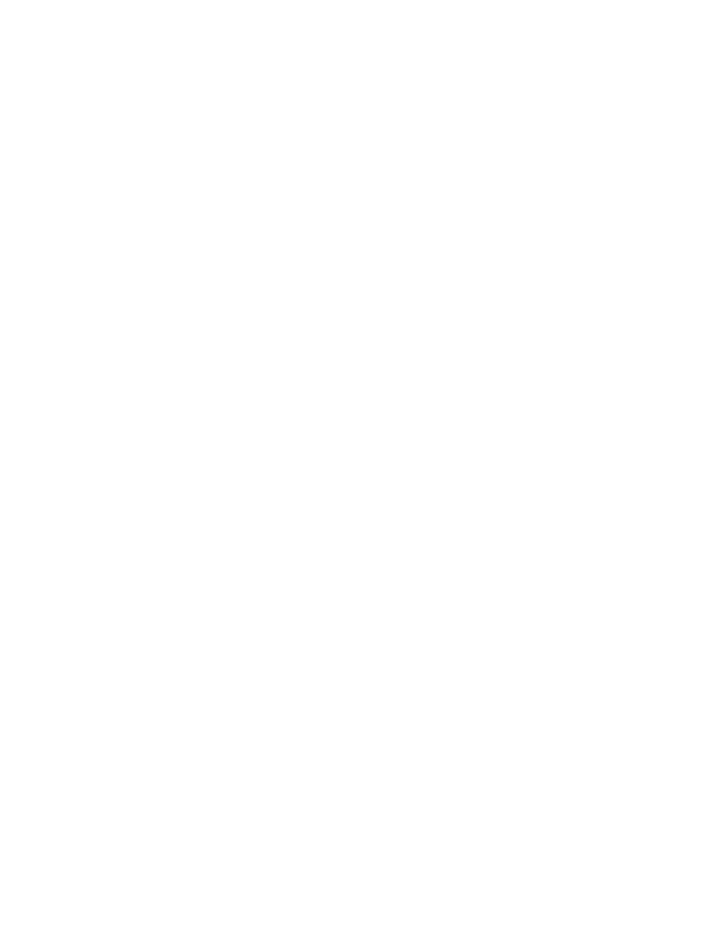
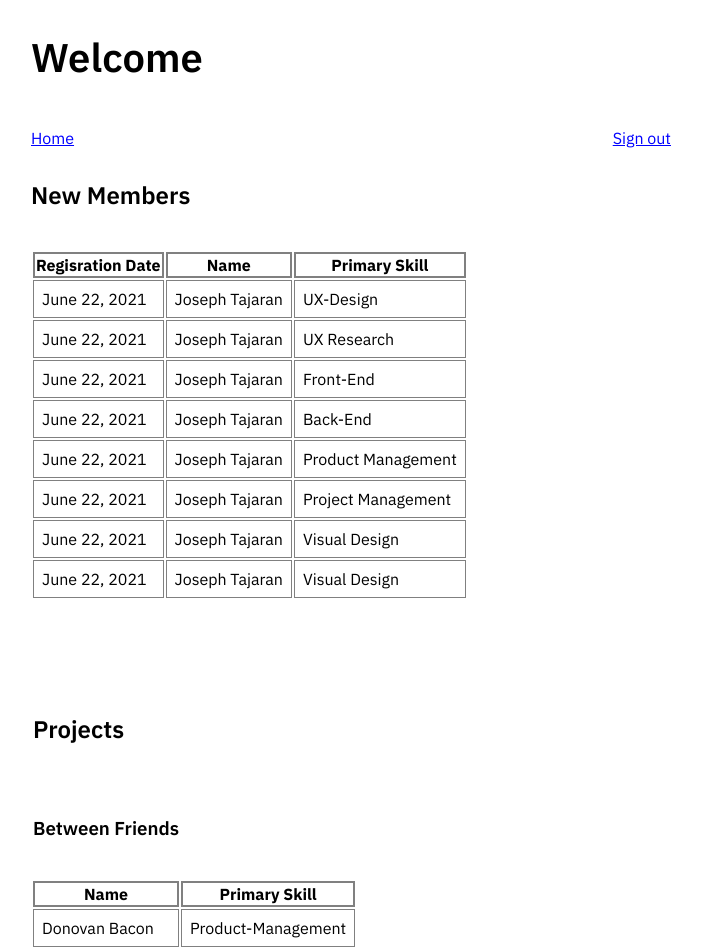
Before and after one commit to code-312/Voma, a React (Create React App) app: page /dashboard in a window 1280 px wide. Shown: the top 948 px of the page, without its empty margins (289-990 px from the left). Before the commit the page ends 800 px from the top, so only its background shows below. Built offline with nearby package versions, Linux system fonts and the light colour scheme.

Commit message:
page finished

```diff
--- a/package.json
+++ b/package.json
@@ -12,7 +12,7 @@
     "react-helmet-async": "^1.0.9",
     "react-router-dom": "^5.2.0",
     "react-scripts": "4.0.3",
-    "styled-components": "^5.3.0",
+    "styled-components": "^5.3.1",
     "web-vitals": "^1.0.1"
   },
   "devDependencies": {
--- a/src/components/App.js
+++ b/src/components/App.js
@@ -3,6 +3,8 @@ import { Switch, Route } from 'react-router-dom';
 import { Helmet, HelmetProvider } from 'react-helmet-async';
 import Home from '../pages/Home';
 import Register from '../pages/Register';
+import Dashboard from '../pages/Dashboard';
+
 
 function App() {
   return (
@@ -22,6 +24,9 @@ function App() {
         <Route path="/register">
           <Register />
         </Route>
+        <Route path="/dashboard">
+          <Dashboard />
+        </Route>
       </Switch>
     </HelmetProvider>
   );
--- /dev/null
+++ b/src/pages/Dashboard.jsx
@@ -0,0 +1,111 @@
+import { React } from 'react';
+import styled from 'styled-components';
+import { Link } from 'react-router-dom';
+
+export default function Dashboard() {
+  const newMembers = [
+    { id: 1, name: 'Joseph Tajaran', skill: 'UX-Design' },
+    { id: 2, name: 'Joseph Tajaran', skill: 'UX Research' },
+    { id: 3, name: 'Joseph Tajaran', skill: 'Front-End' },
+    { id: 4, name: 'Joseph Tajaran', skill: 'Back-End' },
+    { id: 5, name: 'Joseph Tajaran', skill: 'Product Management' },
+    {id: 6, name: 'Joseph Tajaran', skill: 'Project Management' },
+    { id: 7, name: 'Joseph Tajaran', skill: 'Visual Design' },
+    { id: 8, name: 'Joseph Tajaran', skill: 'Visual Design' },
+  ];
+
+  const projectMembers = [
+    { id: 1, name: 'Donovan Bacon', skill: 'Product-Management' },
+    { id: 2, name: 'Rebecca Young', skill: 'Front-End' },
+    { id: 3, name: 'Howard Kier', skill: 'UX Design' },
+  ];
+
+  const StyledSection = styled.section`
+    table td {
+      padding: 0.5rem;
+      margin: 4rem;
+      border: 1px solid gray;
+    }
+
+    table th {
+      padding: 0.5 rem;
+      border: 2px solid gray;
+    }
+
+    width: 50vw;
+    margin: 0 auto;
+
+    h1 {
+      padding: 2rem 0 2rem 0;
+      font-size: 2.5rem;
+      font-weight: 600;
+    }
+
+    h2 {
+      padding: 2rem 0 2rem 0;
+      font-size: 1.5rem;
+      font-weight: 600;
+    }
+    h3 {
+      padding: 2rem 0 2rem 0;
+      font-weight: 600;
+    }
+
+    .sign-out{
+      float: right;
+    }
+  `;
+
+  return (
+    <StyledSection>
+      <h1>Welcome</h1>
+      <div>
+        <Link to="/">Home</Link>
+        <Link className="sign-out" to="/">Sign out</Link>
+      </div>
+      <div className="table-container">
+        <h2>New Members</h2>
+        <table>
+          <thead>
+            <tr>
+              <th>Regisration Date</th>
+              <th>Name</th>
+              <th>Primary Skill</th>
+            </tr>
+          </thead>
+          <tbody>
+            {newMembers.map((member) => (
+              <tr key={member.id} className="for">
+                <td>June 22, 2021</td>
+                <td>{member.name}</td>
+                <td>{member.skill}</td>
+              </tr>
+            ))}
+          </tbody>
+        </table>
+        <br />
+        <br />
+        <br />
+        <br />
+        <table>
+          <thead>
+            <h2>Projects</h2>
+            <h3>Between Friends</h3>
+            <tr>
+              <th>Name</th>
+              <th>Primary Skill</th>
+            </tr>
+          </thead>
+          <tbody>
+            {projectMembers.map((member) => (
+              <tr key={member.id} className="for">
+                <td>{member.name}</td>
+                <td>{member.skill}</td>
+              </tr>
+            ))}
+          </tbody>
+        </table>
+      </div>
+    </StyledSection>
+  );
+}
```
Also changed, not shown: 1 other file (tests, documents, lock files or other folders).
